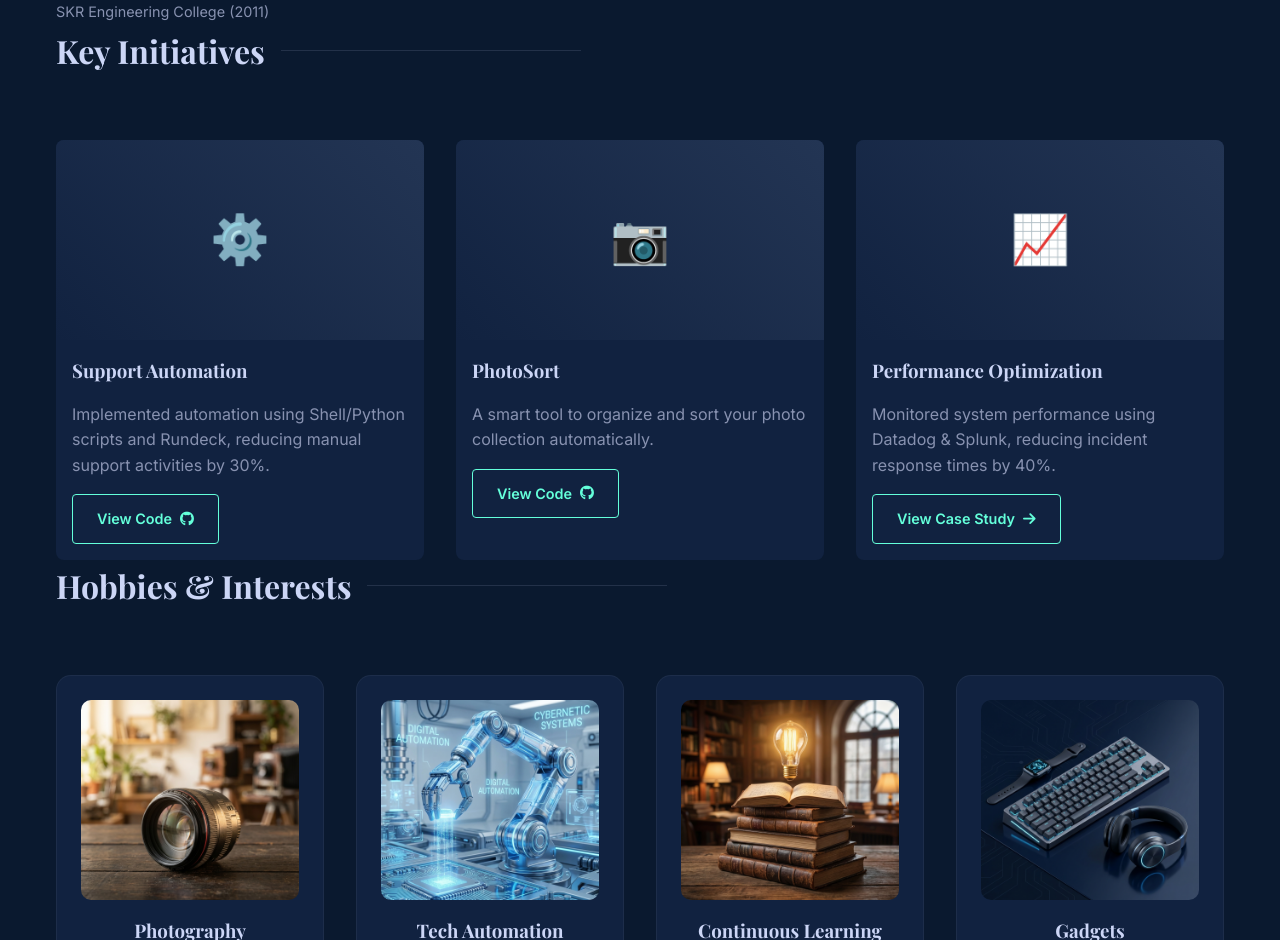
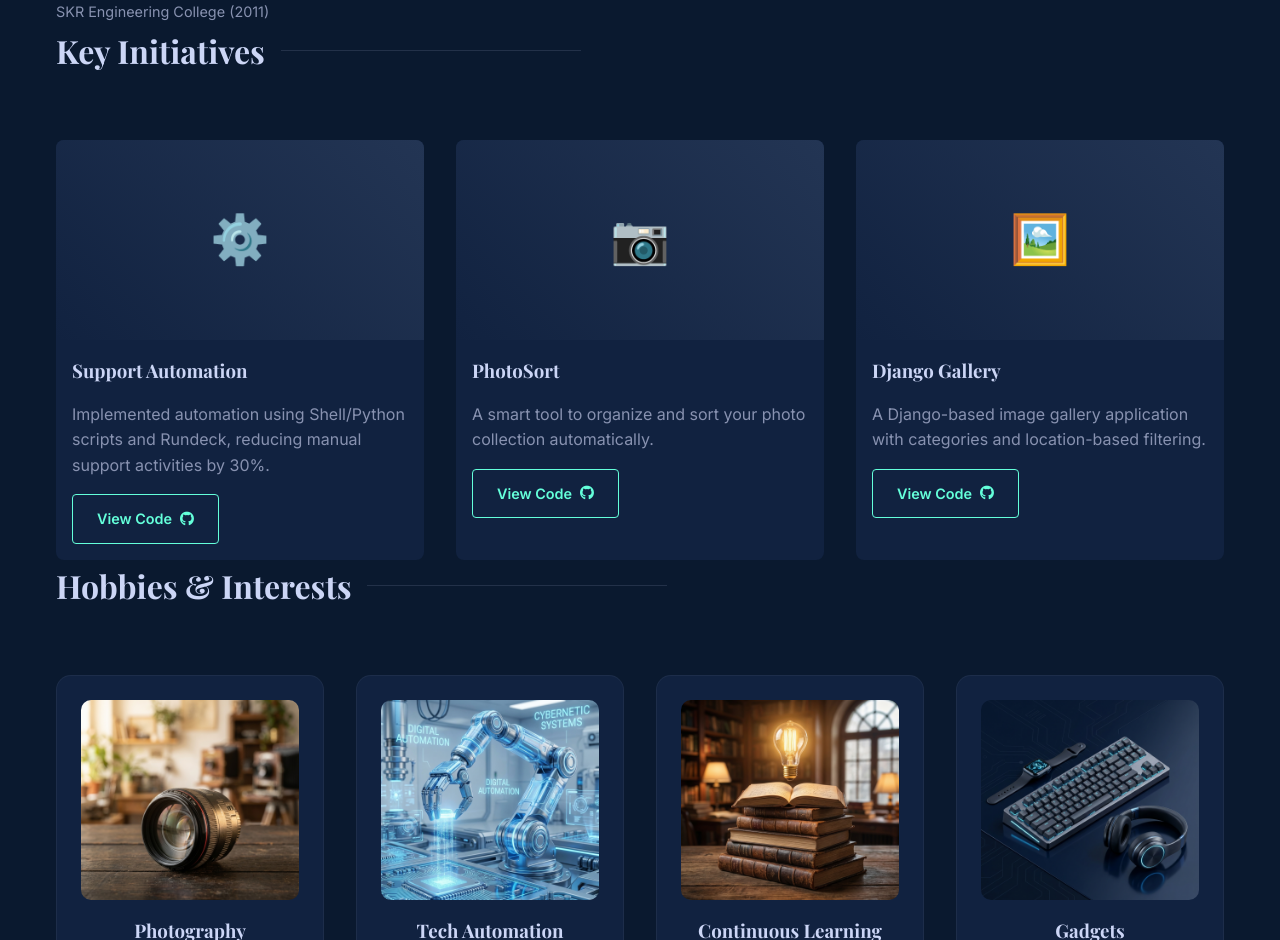
Before and after one commit to aravindhms/profile, a plain HTML site: page index.html in a window 1280 px wide. Shown: the part 1792-2732 px from the top of the page. Drawn offline with nearby package versions, Linux system fonts and the light colour scheme.

Commit message:
Add Django Gallery project and fix HTML structure

```diff
--- a/index.html
+++ b/index.html
@@ -171,14 +171,13 @@
                     <article class="project-card">
                         <div class="project-image"
                             style="background: linear-gradient(45deg, #112240, #233554); display: flex; align-items: center; justify-content: center; color: var(--accent-color); font-size: 3rem;">
-                            📈</div>
+                            🖼️</div>
                         <div class="project-info">
-                            <h3>Performance Optimization</h3>
-                            <p>Monitored system performance using Datadog & Splunk, reducing
-                                incident response times by
-                                40%.</p>
-                            <a href="#" target="_blank" class="btn primary-btn project-btn">View Case Study <i
-                                    class="fas fa-arrow-right"></i></a>
+                            <h3>Django Gallery</h3>
+                            <p>A Django-based image gallery application with categories and location-based filtering.
+                            </p>
+                            <a href="https://github.com/aravindhms/djangogallery" target="_blank"
+                                class="btn primary-btn project-btn">View Code <i class="fab fa-github"></i></a>
                         </div>
                     </article>
                 </div>
```
